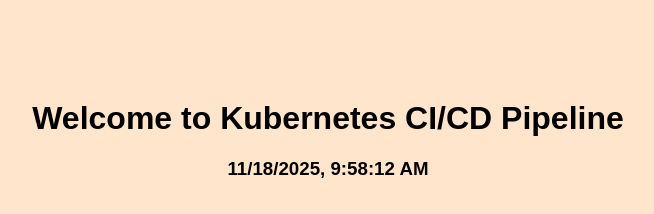
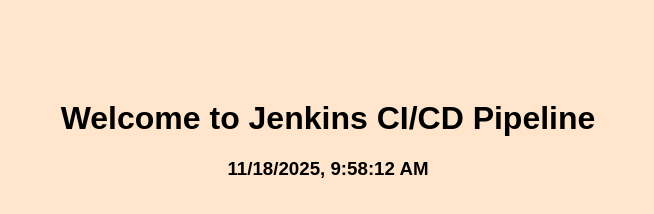
Before and after one commit to lawrence15may/k8s-internal-demo, a plain HTML site: page index.html in a window 1280 px wide. Shown: the whole page, without its empty margins (312-966 px from the left). Drawn offline with Linux system fonts and the light colour scheme.

Commit message:
Jenkins updated

```diff
--- a/index.html
+++ b/index.html
@@ -4,7 +4,7 @@
     <title>Welcome Page</title>
   </head>
   <body style="text-align:center; font-family:sans-serif; margin-top:100px; background-color:#FFE5CC;">
-    <h1>Welcome to Kubernetes CI/CD Pipeline</h1>
+    <h1>Welcome to Jenkins CI/CD Pipeline</h1>
     <h3><script>document.write(new Date().toLocaleString());</script></h3>
   </body>
 </html>
```
